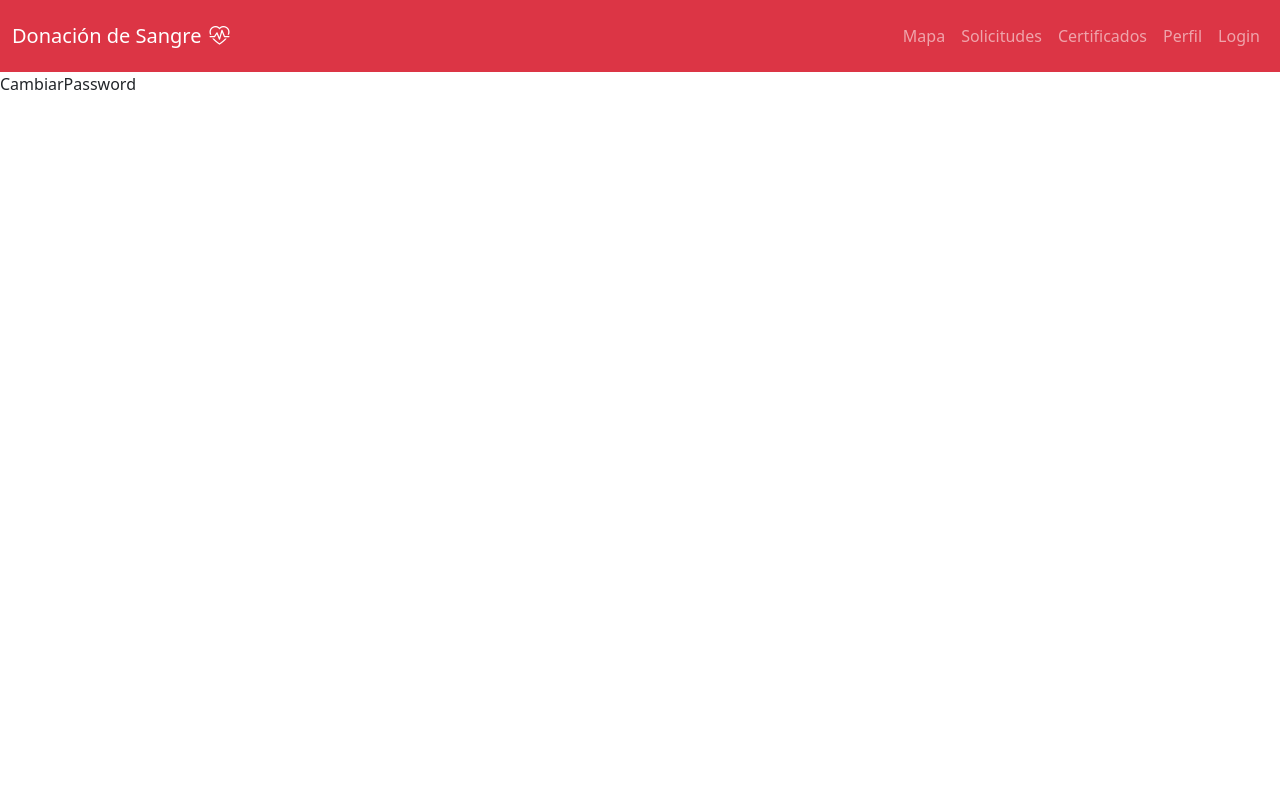
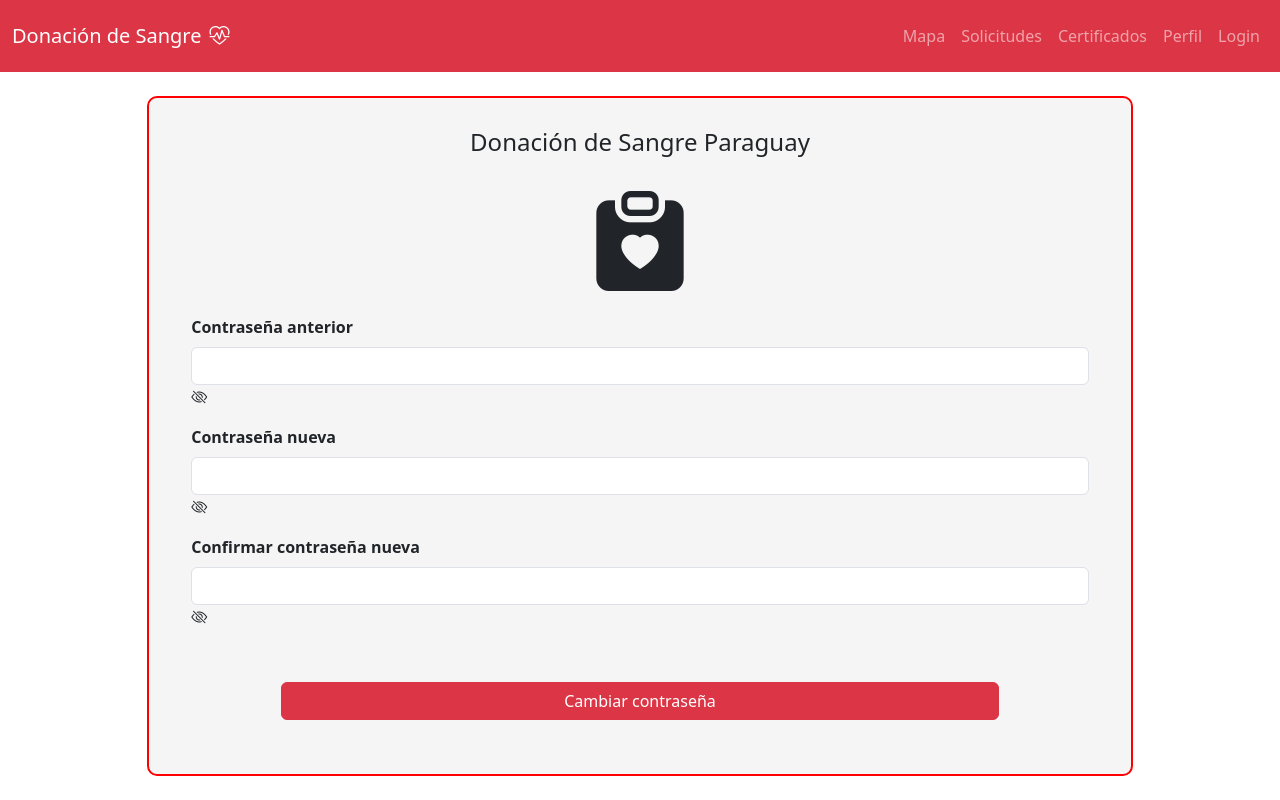
Before and after one commit to tobiasvera17/Bootcamp-React-Roshka, a React (Vite) app in the folder semana 3/Practica 19 - Donacion de Sangre con Mapa React/donacion-sangre/: page /cambiar-contrasena in a window 1280 px wide. Built offline with nearby package versions, Linux system fonts and the light colour scheme.

Commit message:
commit  cambiar contraseña

```diff
--- a/semana 3/Practica 19 - Donacion de Sangre con Mapa React/donacion-sangre/src/CambiarPassword.jsx
+++ b/semana 3/Practica 19 - Donacion de Sangre con Mapa React/donacion-sangre/src/CambiarPassword.jsx
@@ -1,7 +1,175 @@
+import axios from "axios";
+import { useNavigate } from "react-router-dom";
+
 const CambiarPassword = () => {
+  const navigate = useNavigate();
+  const token = localStorage.getItem("token");
+
+  const togglePasswordfunction = () => {
+    const togglePassword = document.querySelector("#togglePassword");
+
+    const password = document.querySelector("#user-password");
+    const type =
+      password.getAttribute("type") === "password" ? "text" : "password";
+
+    password.setAttribute("type", type);
+    togglePassword.classList.toggle("bi-eye");
+  };
+
+  const togglePasswordfunctionNew = () => {
+    const togglePassword = document.querySelector("#togglePasswordNew");
+
+    const password = document.querySelector("#user-passwordNew");
+    const type =
+      password.getAttribute("type") === "password" ? "text" : "password";
+
+    password.setAttribute("type", type);
+    togglePassword.classList.toggle("bi-eye");
+  };
+
+  const togglePasswordfunctionNewSecond = () => {
+    const togglePassword = document.querySelector("#togglePasswordNewSecond");
+
+    const password = document.querySelector("#user-passwordNewSecond");
+    const type =
+      password.getAttribute("type") === "password" ? "text" : "password";
+
+    password.setAttribute("type", type);
+    togglePassword.classList.toggle("bi-eye");
+  };
+
+  const changePassword = () => {
+    event.preventDefault();
+    const old_password = document.getElementById("user-password").value;
+    const password = document.getElementById("user-passwordNew").value;
+    const password_confirmation = document.getElementById(
+      "user-passwordNewSecond"
+    ).value;
+
+    if (old_password == "") {
+      return alert("Por favor ingrese su contraseña.");
+    }
+
+    if (password == "") {
+      return alert("Por favor ingrese su nueva contraseña.");
+    }
+
+    if (password != password_confirmation) {
+      return alert("Las contraseña nueva no coincide con la confirmación.");
+    }
+
+    axios
+      .post(
+        "http://192.168.16.90:8000/api/cambiar-password/",
+        {
+          old_password: old_password,
+          password: password,
+        },
+        {
+          headers: {
+            Authorization: `Bearer ${token}`,
+          },
+        }
+      )
+      .then((response) => {
+        if (response.data.status == true) {
+          localStorage.removeItem("token");
+          alert(response.data.message);
+          navigate("/login");
+        } else {
+          alert(response.data.message);
+        }
+      })
+      .catch((error) => {
+        // console.log(error);
+        alert(error.response.data.message);
+      });
+  };
+
   return (
-    <div>CambiarPassword</div>
-  )
-}
+    <div
+      id="main-container"
+      className="d-flex flex-column container-fluid align-items-center p-4 m-0"
+    >
+      <div id="main-container-login" className="container-fluid fw-bold">
+        <div
+          id="header-login"
+          className="container-fluid d-flex flex-column p-0 m-0 align-items-center justify-content-center"
+        >
+          <div id="title-header-login">
+            <h4>Donación de Sangre Paraguay</h4>
+          </div>
+          <div id="img-header-login">
+            <i className="bi bi-clipboard-heart-fill"></i>
+          </div>
+        </div>
+        <div id="form-restablecer" className="container-fluid ">
+          <form>
+            <div className="mb-3">
+              <label htmlFor="user-password" className="form-label">
+                Contraseña anterior
+              </label>
+              <input
+                type="password"
+                id="user-password"
+                className="form-control"
+                required
+              />
+              <i
+                className="bi bi-eye-slash"
+                id="togglePassword"
+                onClick={togglePasswordfunction}
+              ></i>
+            </div>
 
-export default CambiarPassword
+            <div className="mb-3">
+              <label htmlFor="user-passwordNew" className="form-label">
+                Contraseña nueva
+              </label>
+              <input
+                type="password"
+                id="user-passwordNew"
+                className="form-control"
+                required
+              />
+              <i
+                className="bi bi-eye-slash"
+                id="togglePasswordNew"
+                onClick={togglePasswordfunctionNew}
+              ></i>
+            </div>
+
+            <div className="mb-3">
+              <label htmlFor="user-passwordNewSecond" className="form-label">
+                Confirmar contraseña nueva
+              </label>
+              <input
+                type="password"
+                id="user-passwordNewSecond"
+                className="form-control"
+                required
+              />
+              <i
+                className="bi bi-eye-slash"
+                id="togglePasswordNewSecond"
+                onClick={togglePasswordfunctionNewSecond}
+              ></i>
+            </div>
+
+            <div className="mt-5 d-flex flex-column align-items-center justify-content-center">
+              <button
+                type="submit"
+                className="btn btn-danger"
+                onClick={changePassword}
+              >
+                Cambiar contraseña
+              </button>
+            </div>
+          </form>
+        </div>
+      </div>
+    </div>
+  );
+};
+
+export default CambiarPassword;
--- a/semana 3/Practica 19 - Donacion de Sangre con Mapa React/donacion-sangre/src/Login.jsx
+++ b/semana 3/Practica 19 - Donacion de Sangre con Mapa React/donacion-sangre/src/Login.jsx
@@ -2,7 +2,7 @@ import axios from "axios";
 import { Link, useNavigate } from "react-router-dom";
 
 const Login = () => {
-  const navigate = useNavigate()
+  const navigate = useNavigate();
 
   const togglePasswordfunction = () => {
     const togglePassword = document.querySelector("#togglePassword");
@@ -16,40 +16,36 @@ const Login = () => {
   };
 
   const login = (event) => {
-    event.preventDefault()
-    const email = document.getElementById("user-email").value
-    const password = document.getElementById("user-password").value
-    console.log(email)
-    console.log(password)
+    event.preventDefault();
+    const email = document.getElementById("user-email").value;
+    const password = document.getElementById("user-password").value;
 
-    if(email == ""){
-      return alert("Por favor ingrese su email.")
+    if (email == "") {
+      return alert("Por favor ingrese su email.");
     }
 
-    if(password == "") {
-      return alert("Por favor ingrese su contraseña")
+    if (password == "") {
+      return alert("Por favor ingrese su contraseña");
     }
 
     axios
-    .post(
-      "http://192.168.16.90:8000/api/login/",
-        {
-          "email": email,
-          "password": password
-        },
-    )
-    .then((response) => {
-      console.log(response)
-      if (response.data.status == true) {
+      .post("http://192.168.16.90:8000/api/login/", {
+        email: email,
+        password: password,
+      })
+      .then((response) => {
+        if (response.data.status == true) {
           localStorage.setItem("token", response.data.token);
-          navigate("/perfil")
+          navigate("/perfil");
+        } else {
+          alert(response.data.message);
         }
-        else{
-            alert(response.data.message)
-        }
-    })
-    .catch((error) => console.log(error));
-  }
+      })
+      .catch((error) => {
+        // console.log(error);
+        alert(error.response.data.message);
+      });
+  };
 
   return (
     <div
```
